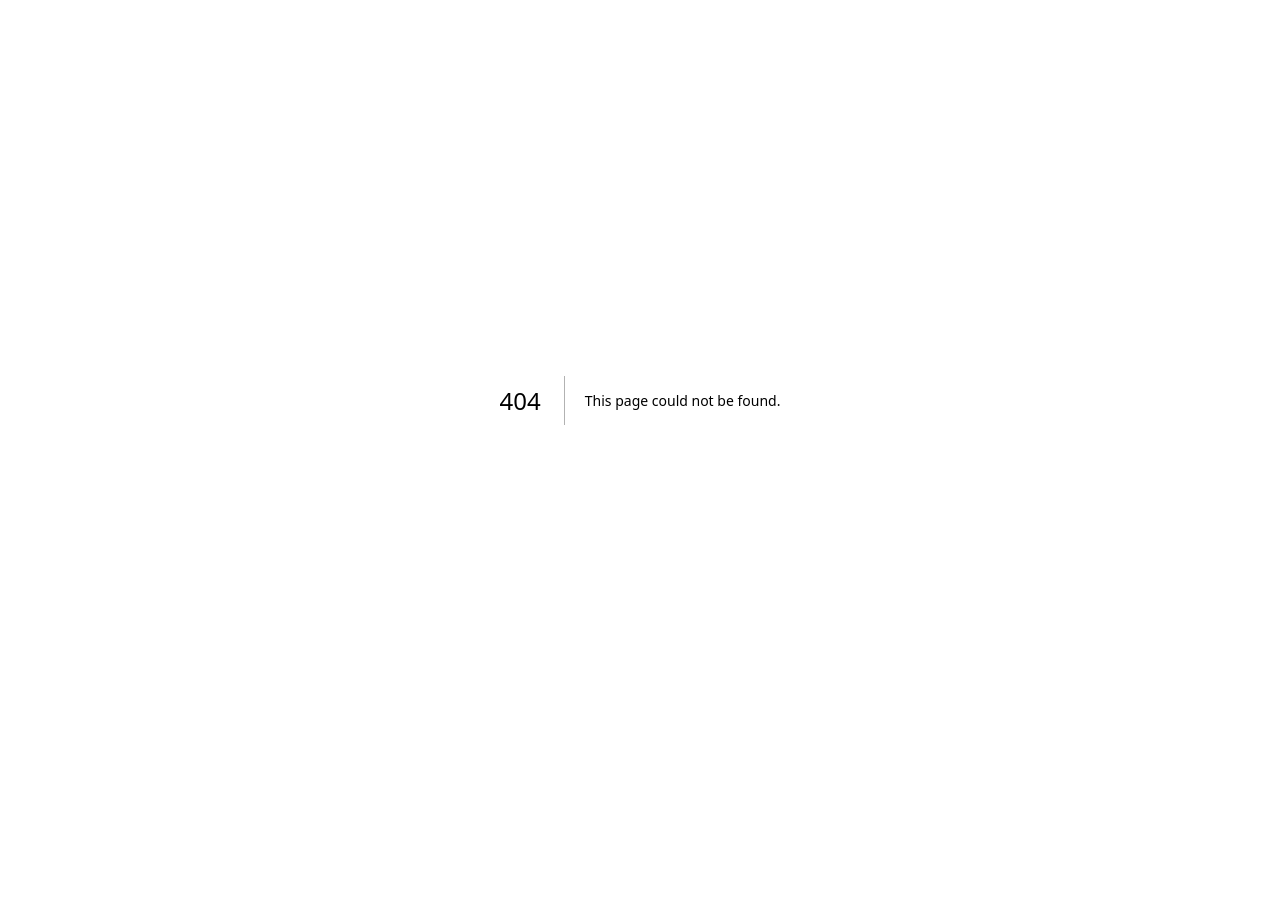
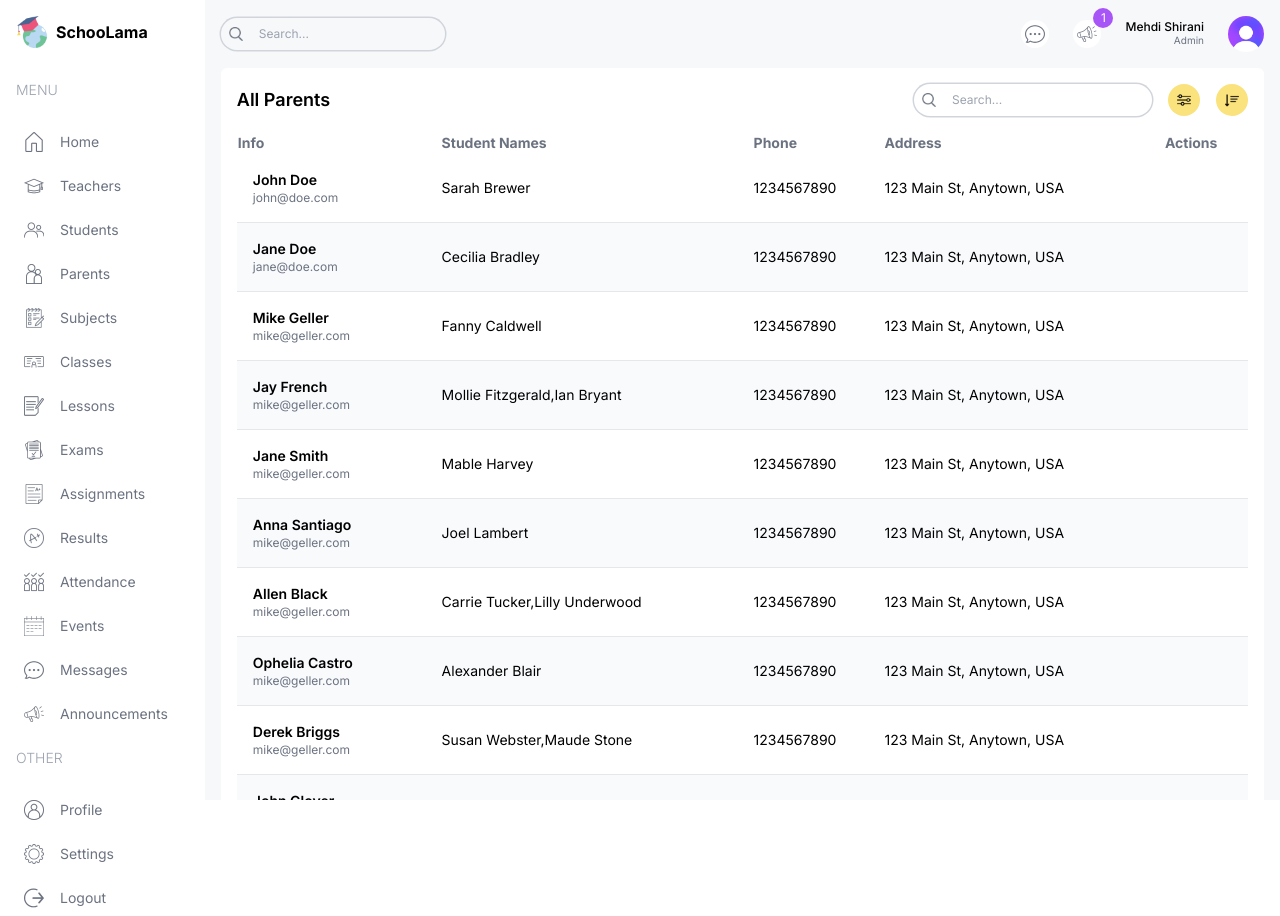
Before and after one commit to m3hdi-shirani/dashboard-next.js, a Next.js app: page /list/parents in a window 1280 px wide. Before the commit this address had no page. Before the commit the page ends 800 px from the top, so only its background shows below. Built offline with nearby package versions, Linux system fonts and the light colour scheme.

Commit message:
Finish the Parents page

```diff
--- /dev/null
+++ b/src/app/(dashboard)/list/parents/page.tsx
@@ -0,0 +1,96 @@
+import Pagination from "@/components/Pagination";
+import Table from "@/components/Table";
+import Tablesearch from "@/components/Tablesearch";
+import { parentsData, role } from "@/lib/data";
+import Image from "next/image";
+
+type Parent = {
+  id: number;
+  name: string;
+  email?: string;
+  students: string[];
+  phone: string;
+  address: string;
+};
+
+const columns = [
+  {
+    header: "Info",
+    accessor: "info",
+  },
+  {
+    header: "Student Names",
+    accessor: "students",
+    className: "hidden md:table-cell",
+  },
+  {
+    header: "Phone",
+    accessor: "phone",
+    className: "hidden lg:table-cell",
+  },
+  {
+    header: "Address",
+    accessor: "address",
+    className: "hidden lg:table-cell",
+  },
+  {
+    header: "Actions",
+    accessor: "action",
+  },
+];
+
+const ParentListPage = () => {
+  const renderRow = (item: Parent) => (
+    <tr
+      key={item.id}
+      className="border-b border-gray-200 even:bg-slate-50 text-sm hover:bg-lamaPurpleLight"
+    >
+      <td className="flex items-center gap-4 p-4">
+        <div className="flex flex-col">
+          <h3 className="font-semibold">{item.name}</h3>
+          <p className="text-xs text-gray-500">{item?.email}</p>
+        </div>
+      </td>
+      <td className="hidden md:table-cell">{item.students.join(",")}</td>
+      <td className="hidden md:table-cell">{item.phone}</td>
+      <td className="hidden md:table-cell">{item.address}</td>
+      <td>
+        <div className="flex items-center gap-2">
+          {role === "admin" && (
+            <>
+              {/* <FormModal table="parent" type="update" data={item} /> */}
+              {/* <FormModal table="parent" type="delete" id={item.id} /> */}
+            </>
+          )}
+        </div>
+      </td>
+    </tr>
+  );
+
+  return (
+    <div className="bg-white p-4 rounded-md flex-1 m-4 mt-0">
+      {/* TOP */}
+      <div className="flex items-center justify-between">
+        <h1 className="hidden md:block text-lg font-semibold">All Parents</h1>
+        <div className="flex flex-col md:flex-row items-center gap-4 w-full md:w-auto">
+          <Tablesearch />
+          <div className="flex items-center gap-4 self-end">
+            <button className="w-8 h-8 flex items-center justify-center rounded-full bg-lamaYellow">
+              <Image src="/filter.png" alt="" width={14} height={14} />
+            </button>
+            <button className="w-8 h-8 flex items-center justify-center rounded-full bg-lamaYellow">
+              <Image src="/sort.png" alt="" width={14} height={14} />
+            </button>
+            {/* {role === "admin" && <FormModal table="teacher" type="create" />} */}
+          </div>
+        </div>
+      </div>
+      {/* LIST */}
+      <Table columns={columns} renderRow={renderRow} data={parentsData} />
+      {/* PAGINATION */}
+      <Pagination />
+    </div>
+  );
+};
+
+export default ParentListPage;
```
